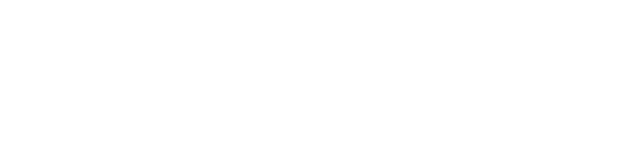
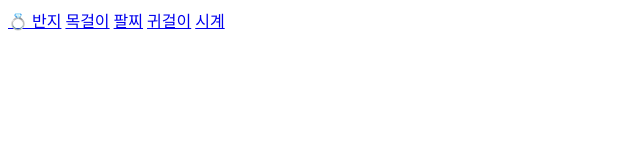
Before and after one commit to kyuriii-moon/shopppingmall, a plain HTML site: page index.html in a window 1280 px wide. Shown: the whole page, without its empty margins (0-640 px from the left). Drawn offline with Linux system fonts and the light colour scheme.

Commit message:
악세서리 추가

```diff
--- a/index.html
+++ b/index.html
@@ -5,5 +5,11 @@
     <meta name="viewport" content="width=device-width, initial-scale=1.0" />
     <title>쇼핑몰</title>
   </head>
-  <body></body>
+  <body>
+    <a href="ring.html">💍 반지</a>
+    <a href="necklace.html"> 목걸이</a>
+    <a href="bracelet.html"> 팔찌</a>
+    <a href="earring.html"> 귀걸이</a>
+    <a href="watch.html"> 시계</a>
+  </body>
 </html>
```
